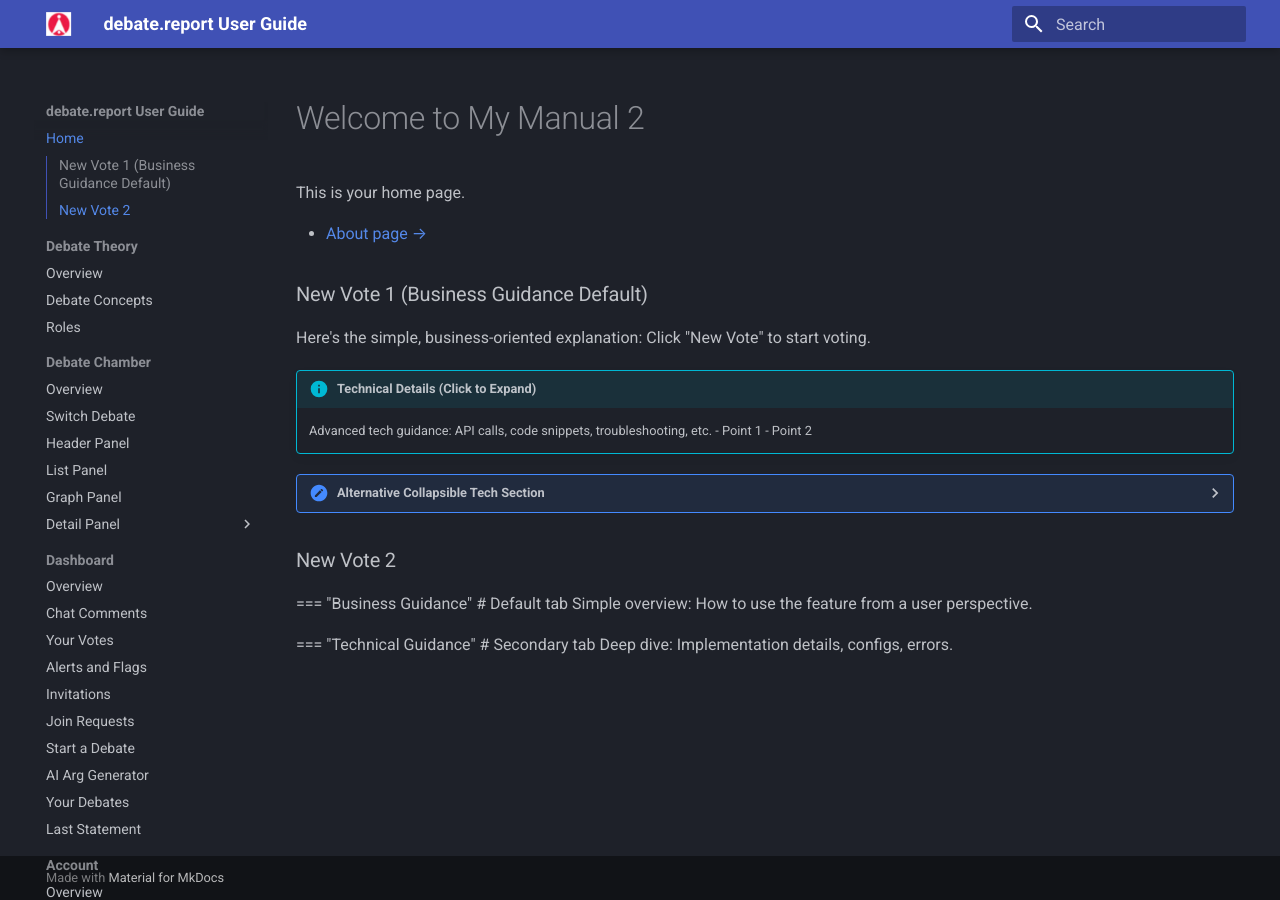
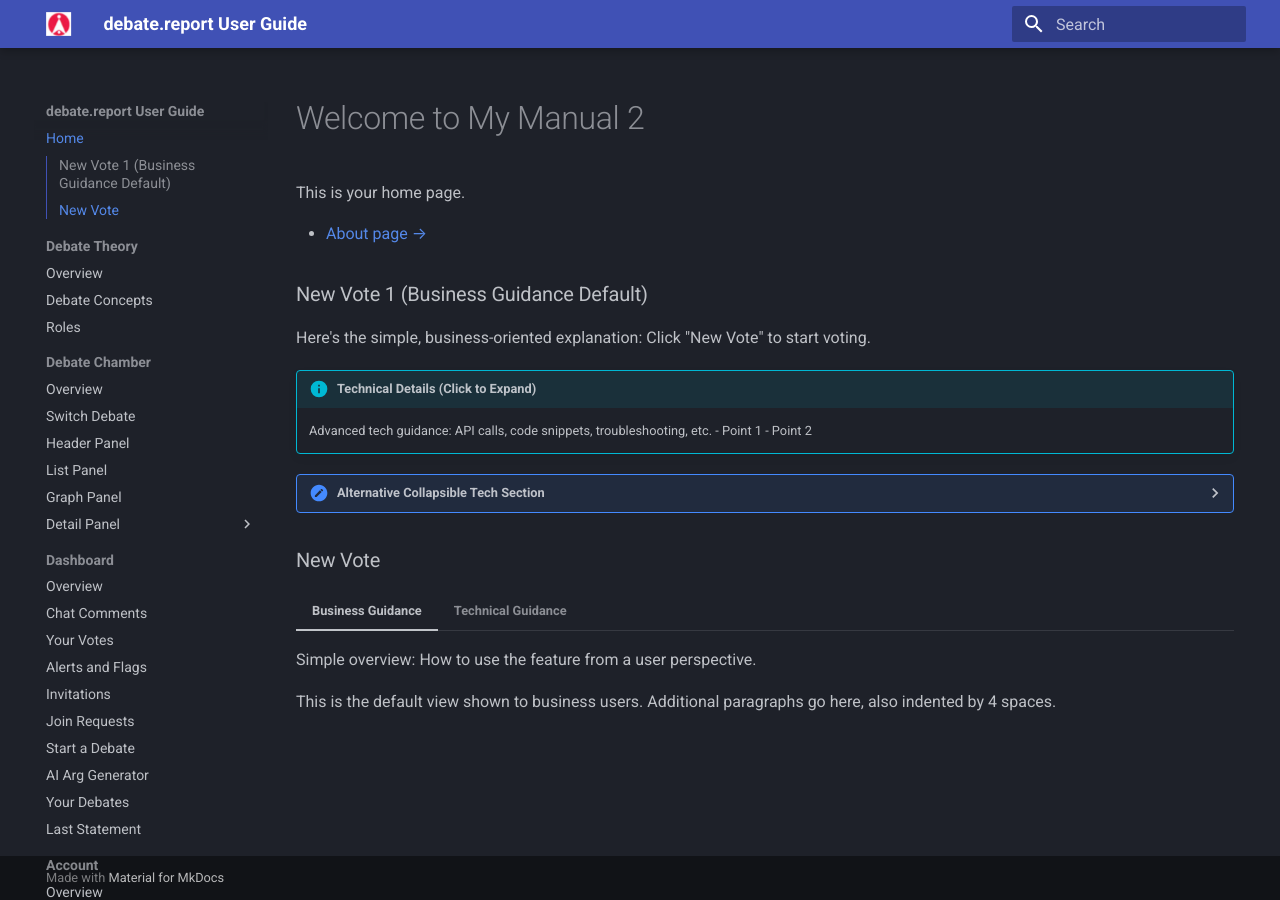
Before and after one commit to datweeds/debate, an MkDocs documentation site: the page built from docs/index.md, in a window 1280 px wide. Built offline with MkDocs 1.6.1 and Material for MkDocs 9.7.7, drawn with Linux system fonts in a browser that asks for light colours.

Commit message:
Update index.md

```diff
--- a/docs/index.md
+++ b/docs/index.md
@@ -19,10 +19,15 @@ Here's the simple, business-oriented explanation: Click "New Vote" to start voti
 More technical content here (native HTML, no styling needed).
 </details>
 
-### New Vote 2
+### New Vote
 
-=== "Business Guidance"   # Default tab
+=== "Business Guidance"
     Simple overview: How to use the feature from a user perspective.
 
-=== "Technical Guidance"  # Secondary tab
+    This is the default view shown to business users.
+    Additional paragraphs go here, also indented by 4 spaces.
+
+=== "Technical Guidance"
     Deep dive: Implementation details, configs, errors.
+
+    tester
```
